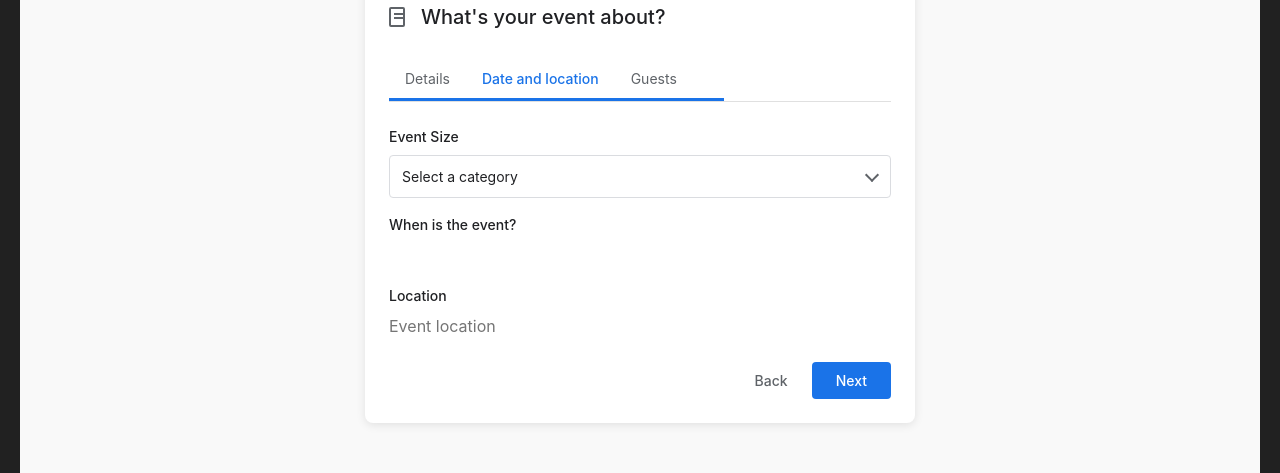
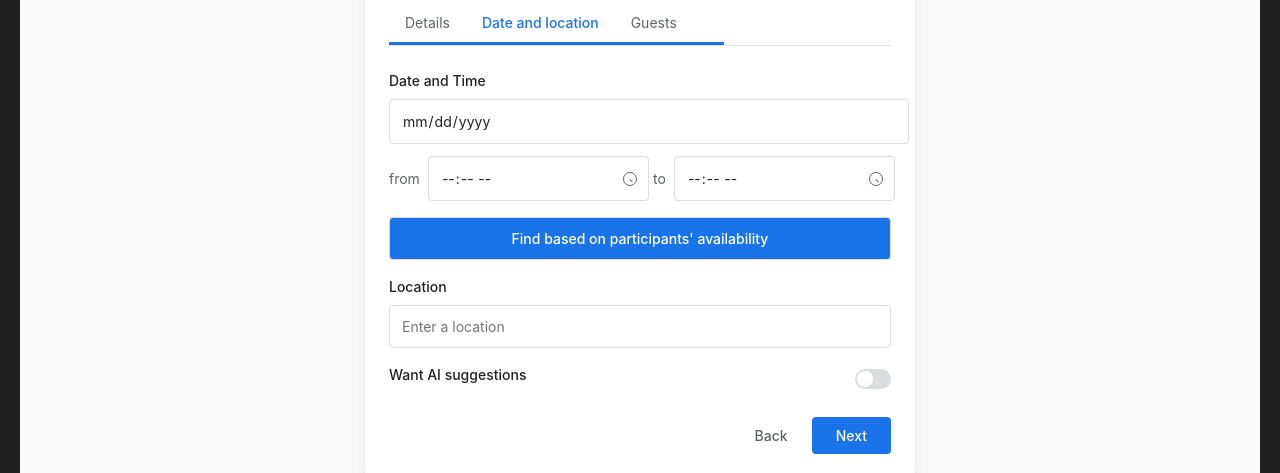
Before and after one commit to rylimitless/acara, a Vue app in the folder web/acara-web/: page /form in a window 1280 px wide. Both pictures are taken after a click on the button "Next". Shown: the part 220-693 px from the top of the page. Built offline with nearby package versions, Linux system fonts and the light colour scheme.

Commit message:
second page of form

```diff
--- a/web/acara-web/src/components/Form.vue
+++ b/web/acara-web/src/components/Form.vue
@@ -21,7 +21,6 @@
             <div class="form-group">
               <label for="title">Title</label>
               <div class="input-container">
-                <span class="emoji">📝</span>
                 <input
                   type="text"
                   id="title"
@@ -60,7 +59,6 @@
                 rows="3"
               ></textarea>
             </div>
-          </div>
 
             <div class="form-group">
               <label for="category">Event Size</label>
@@ -79,21 +77,101 @@
                 </div>
               </div>
             </div>
+          </div>
 
           <div v-if="currentStep === 1">
-            <!-- Date and location fields go here -->
+
+
             <div class="form-group">
-            <label for="date">When is the event?</label>
-            <input type="date" id="date" v-model="eventData.date" />
+                <label for="title">Date and Time</label>
+              <div class="date-time-picker">
+                <div class="date-input">
+                  <input type="date" v-model="eventData.date" />
+                  <button class="calendar-button">
+                    <!-- <div class="calendar-icon"></div> -->
+                  </button>
                 </div>
+                <div class="time-range">
+                  <span class="time-label">from</span>
+                  <div class="time-input">
+                    <input type="time" v-model="eventData.startTime" />
+                    <button class="time-button">
+                      <div class="clock-icon"></div>
+                    </button>
+                  </div>
+                  <span class="time-label">to</span>
+                  <div class="time-input">
+                    <input type="time" v-model="eventData.endTime" />
+                    <button class="time-button">
+                      <div class="clock-icon"></div>
+                    </button>
+                  </div>
+                </div>
+              </div>
+              <button class="availability-button">
+                Find based on participants' availability
+              </button>
+            </div>
+
             <div class="form-group">
-            <label for="location">Location</label>
-            <input type="text" id="location" v-model="eventData.location" placeholder="Event location" />
+                <label for="title">Location</label>
+                <div class="location-input">
+                <input
+                  type="text"
+                  v-model="eventData.location"
+                  placeholder="Enter a location"
+                />
+              </div>
+              <div class="ai-suggestions">
+                <div class="suggestion-toggle">
+                  <label>Want AI suggestions</label>
+                  <div class="toggle-container">
+                    <div
+                      class="toggle"
+                      :class="{ 'active': aiSuggestions }"
+                      @click="toggleAiSuggestions"
+                    >
+                      <div class="toggle-button"></div>
+                    </div>
+                  </div>
+                </div>
+                <div v-if="aiSuggestions" class="location-types">
+                  <label>Location Type</label>
+                  <div class="radio-options">
+                    <div class="radio-option">
+                      <input
+                        type="radio"
+                        id="indoors"
+                        value="indoors"
+                        v-model="eventData.locationType"
+                      />
+                      <label for="indoors">Indoors</label>
+                    </div>
+                    <div class="radio-option">
+                      <input
+                        type="radio"
+                        id="outdoors"
+                        value="outdoors"
+                        v-model="eventData.locationType"
+                      />
+                      <label for="outdoors">Outdoors</label>
+                    </div>
+                    <div class="radio-option">
+                      <input
+                        type="radio"
+                        id="virtual"
+                        value="virtual"
+                        v-model="eventData.locationType"
+                      />
+                      <label for="virtual">Virtual</label>
+                    </div>
+                  </div>
+                </div>
+              </div>
             </div>
           </div>
 
           <div v-if="currentStep === 2">
-            <!-- Guests fields go here -->
             <div class="form-group">
               <label for="guests">Guests</label>
               <input type="text" id="guests" v-model="eventData.guests" placeholder="Guest names" />
@@ -119,14 +197,25 @@
         category: '',
         description: '',
         date: '',
+        startTime: '',
+        endTime: '',
         location: '',
-          guests: ''
+        locationType: '',
+        guests: '',
+        size: ''
       },
+      aiSuggestions: false,
       currentStep: 0,
       steps: ['Details', 'Date and location', 'Guests']
     }
   },
   methods: {
+    toggleAiSuggestions() {
+      this.aiSuggestions = !this.aiSuggestions;
+      if (!this.aiSuggestions) {
+        this.eventData.locationType = '';
+      }
+    },
     nextStep() {
       if (this.currentStep < this.steps.length - 1) {
         this.currentStep++
@@ -370,4 +459,283 @@
 .btn-next:hover {
   background-color: #1765cc;
 }
+
+/* New styles for the date and location section */
+.location-icon {
+  margin-right: 12px;
+  color: #5f6368;
+  width: 20px;
+  height: 20px;
+  position: relative;
+}
+
+.location-pin {
+  width: 12px;
+  height: 12px;
+  border-radius: 50%;
+  background: #5f6368;
+  position: relative;
+  top: 0;
+  left: 4px;
+}
+
+.location-pin:after {
+  content: "";
+  position: absolute;
+  width: 0;
+  height: 0;
+  bottom: -8px;
+  left: -4px;
+  border-left: 10px solid transparent;
+  border-right: 10px solid transparent;
+  border-top: 12px solid #5f6368;
+}
+
+.date-time-picker {
+  display: flex;
+  flex-direction: column;
+  gap: 12px;
+  margin-bottom: 16px;
+}
+
+.date-input {
+  display: flex;
+  align-items: center;
+}
+
+.date-input input {
+  flex: 1;
+  padding: 10px 12px;
+  border: 1px solid #dadce0;
+  border-radius: 4px;
+  font-size: 14px;
+  color:#202124
+}
+
+.calendar-button {
+  background: none;
+  border: none;
+  cursor: pointer;
+  display: flex;
+  align-items: center;
+  justify-content: center;
+  padding: 8px;
+  margin-left: -34px;
+}
+
+.calendar-icon {
+  width: 16px;
+  height: 16px;
+  border: 1px solid #5f6368;
+  border-radius: 2px;
+  position: relative;
+}
+
+/* .calendar-icon:before {
+  content: "";
+  position: absolute;
+  top: -4px;
+  left: 3px;
+  width: 1px;
+  height: 4px;
+  background: #5f6368;
+}
+
+.calendar-icon:after {
+  content: "";
+  position: absolute;
+  top: -4px;
+  right: 3px;
+  width: 1px;
+  height: 4px;
+  background: #5f6368;
+} */
+
+.time-range {
+  display: flex;
+  align-items: center;
+  gap: 8px;
+}
+
+.time-label {
+  color: #5f6368;
+  font-size: 14px;
+}
+
+.time-input {
+  display: flex;
+  align-items: center;
+  flex: 1;
+}
+
+.time-input input {
+  flex: 1;
+  padding: 10px 12px;
+  border: 1px solid #dadce0;
+  border-radius: 4px;
+  font-size: 14px;
+  color:#202124
+}
+
+.time-button {
+  background: none;
+  border: none;
+  cursor: pointer;
+  display: flex;
+  align-items: center;
+  justify-content: center;
+  padding: 8px;
+  margin-left: -34px;
+}
+
+.clock-icon {
+  width: 14px;
+  height: 14px;
+  border: 1px solid #5f6368;
+  border-radius: 50%;
+  position: relative;
+}
+
+.clock-icon:before {
+  content: "";
+  position: absolute;
+  top: 6px;
+  left: 6px;
+  width: 4px;
+  height: 1px;
+  background: #5f6368;
+  transform: rotate(45deg);
+  transform-origin: 0 0;
+}
+
+.availability-button {
+  display: flex;
+  align-items: center;
+  justify-content: center;
+  width: 100%;
+  padding: 10px;
+  margin-top: 12px;
+  background-color: #1a73e8;
+  border: 1px solid #dadce0;
+  border-radius: 4px;
+  font-size: 14px;
+  color: #fff;
+  cursor: pointer;
+  font-weight: 500;
+}
+
+.availability-icon {
+  margin-right: 8px;
+}
+
+.location-input {
+  margin-bottom: 16px;
+}
+
+.location-input input {
+  width: 100%;
+  padding: 10px 12px;
+  border: 1px solid #dadce0;
+  border-radius: 4px;
+  font-size: 14px;
+  color:#202124
+}
+
+.ai-suggestions {
+  margin-top: 16px;
+}
+
+.suggestion-toggle {
+  display: flex;
+  align-items: center;
+  justify-content: space-between;
+  margin-bottom: 16px;
+}
+
+.suggestion-toggle label {
+  font-size: 14px;
+  color: #202124;
+}
+
+.toggle-container {
+  display: flex;
+  align-items: center;
+}
+
+.toggle {
+  width: 36px;
+  height: 20px;
+  background-color: #dadce0;
+  border-radius: 10px;
+  position: relative;
+  cursor: pointer;
+  transition: background-color 0.3s;
+}
+
+.toggle.active {
+  background-color: #1a73e8;
+}
+
+.toggle-button {
+  width: 16px;
+  height: 16px;
+  background-color: white;
+  border-radius: 50%;
+  position: absolute;
+  top: 2px;
+  left: 2px;
+  transition: left 0.3s;
+}
+
+.toggle.active .toggle-button {
+  left: 18px;
+}
+
+.location-types {
+  margin-top: 16px;
+}
+
+.location-types label {
+  display: block;
+  font-size: 14px;
+  color: #202124;
+  margin-bottom: 8px;
+}
+
+.radio-option {
+  display: flex;
+  align-items: center;
+}
+
+.radio-option input[type="radio"] {
+  margin-right: 8px;
+  appearance: none;
+  width: 16px;
+  height: 16px;
+  border: 2px solid #000; /* Black border */
+  border-radius: 50%;
+  background-color: #fff; /* White background */
+  cursor: pointer;
+  position: relative;
+}
+
+.radio-option input[type="radio"]:checked::before {
+  content: "";
+  display: block;
+  width: 8px;
+  height: 8px;
+  border-radius: 50%;
+  background-color: #000; /* Black dot */
+  position: absolute;
+  top: 50%;
+  left: 50%;
+  transform: translate(-50%, -50%);
+}
+
+.radio-option label {
+  font-size: 14px;
+  color: #202124;
+  font-weight: normal; /* Remove bold */
+}
+
 </style>
```
Lines whose indentation alone changed are shown as unchanged.
